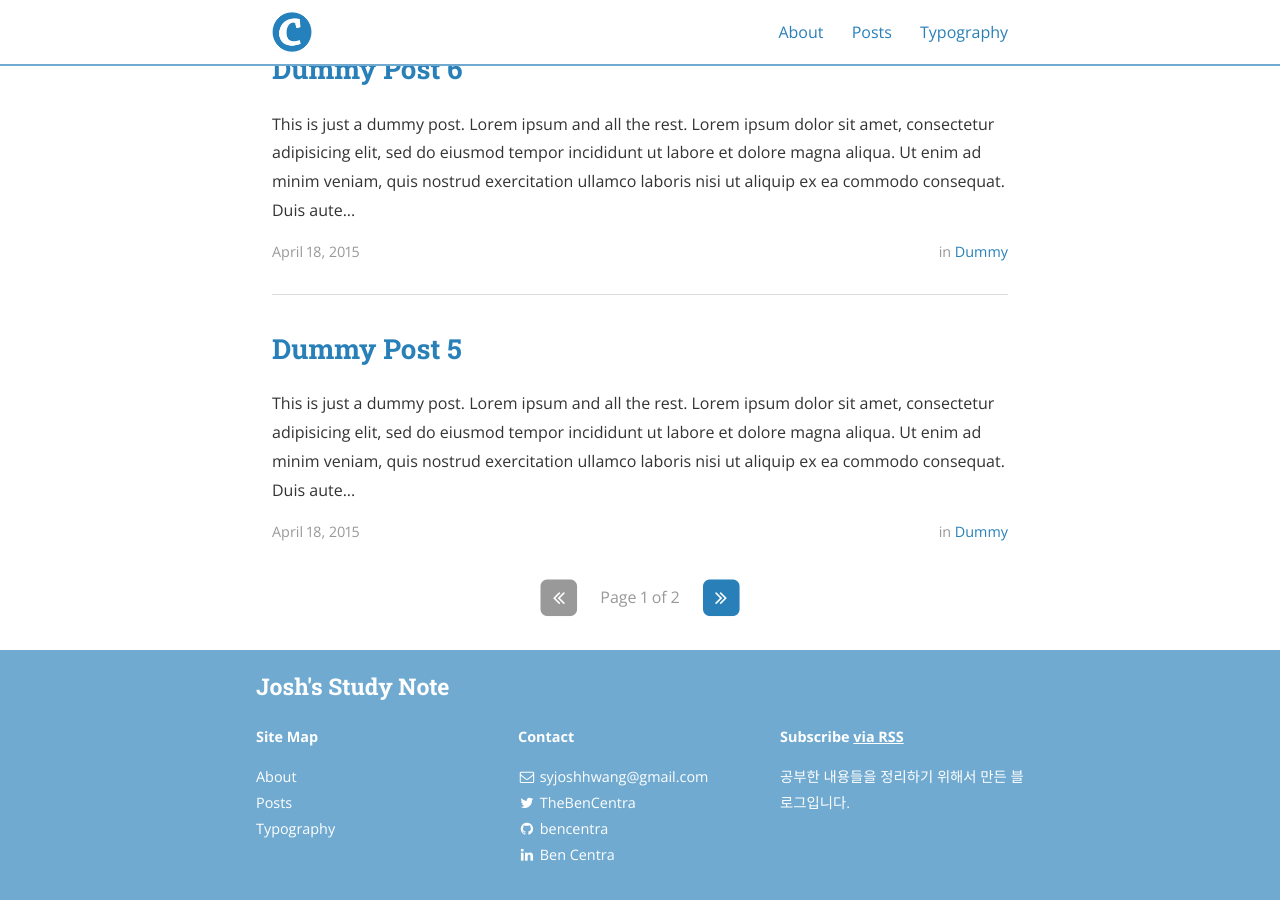
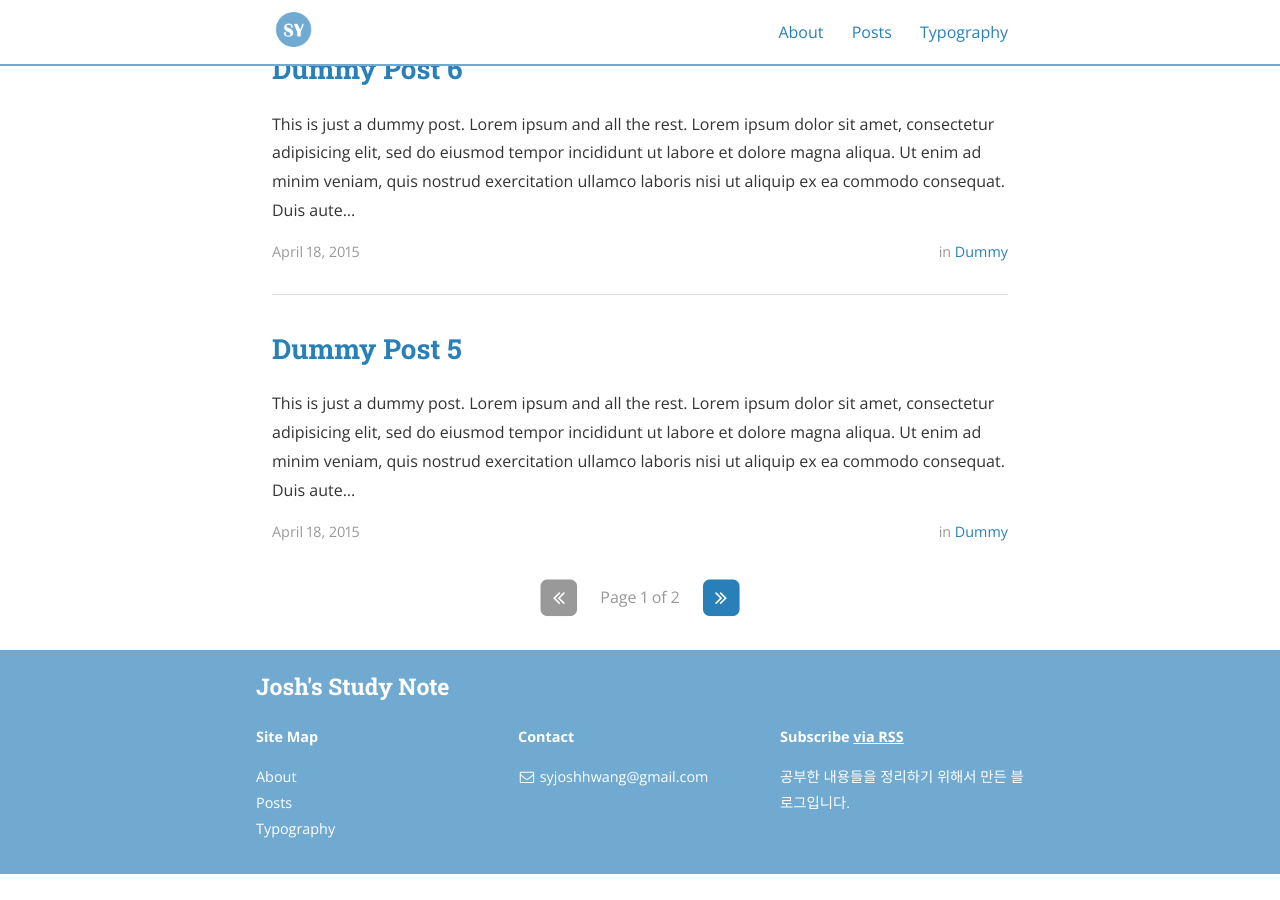
Before and after one commit to syjoshhwang/syjoshhwang.github.io, a Jekyll site: the page built from index.html, in a window 1280 px wide and 900 px high, scrolled down 1275 px. Built offline with Jekyll 4.4.1, drawn with Linux system fonts in a browser that asks for light colours; nearby versions of some CDN libraries; the list of posts is cut into pages by our own code; after the commit the page ends 2149 px from its top, so only the background shows below that.

Commit message:
logo_and_social

```diff
--- a/_config.yml
+++ b/_config.yml
@@ -21,7 +21,7 @@
 baseurl: "" # the subpath of your site, e.g. /blog/
 url: "https://syjoshhwang.github.io/" # the base hostname & protocol for your site
 cover: "/assets/italy.jpg"
-logo: "/assets/logo.png"
+logo: "/assets/initial.png"
 
 # Build settings
 markdown: kramdown
@@ -79,7 +79,7 @@
   - name: Twitter
     icon: twitter
     username: TheBenCentra
-    url:
+    url: ""
     desc: Follow me on Twitter
     share: true
 
@@ -93,14 +93,14 @@
   - name: GitHub
     icon: github
     username: bencentra
-    url: https://github.com/bencentra
+    url: ""
     desc: Fork me on GitHub
     share: false
 
   - name: LinkedIn
     icon: linkedin
     username: Ben Centra
-    url: https://www.linkedin.com/pub/ben-centra/47/769/60a
+    url: ""
     desc: Connect with me on LinkedIn
     share: true
 
```
Also changed, not shown: assets/initial.png (added).
